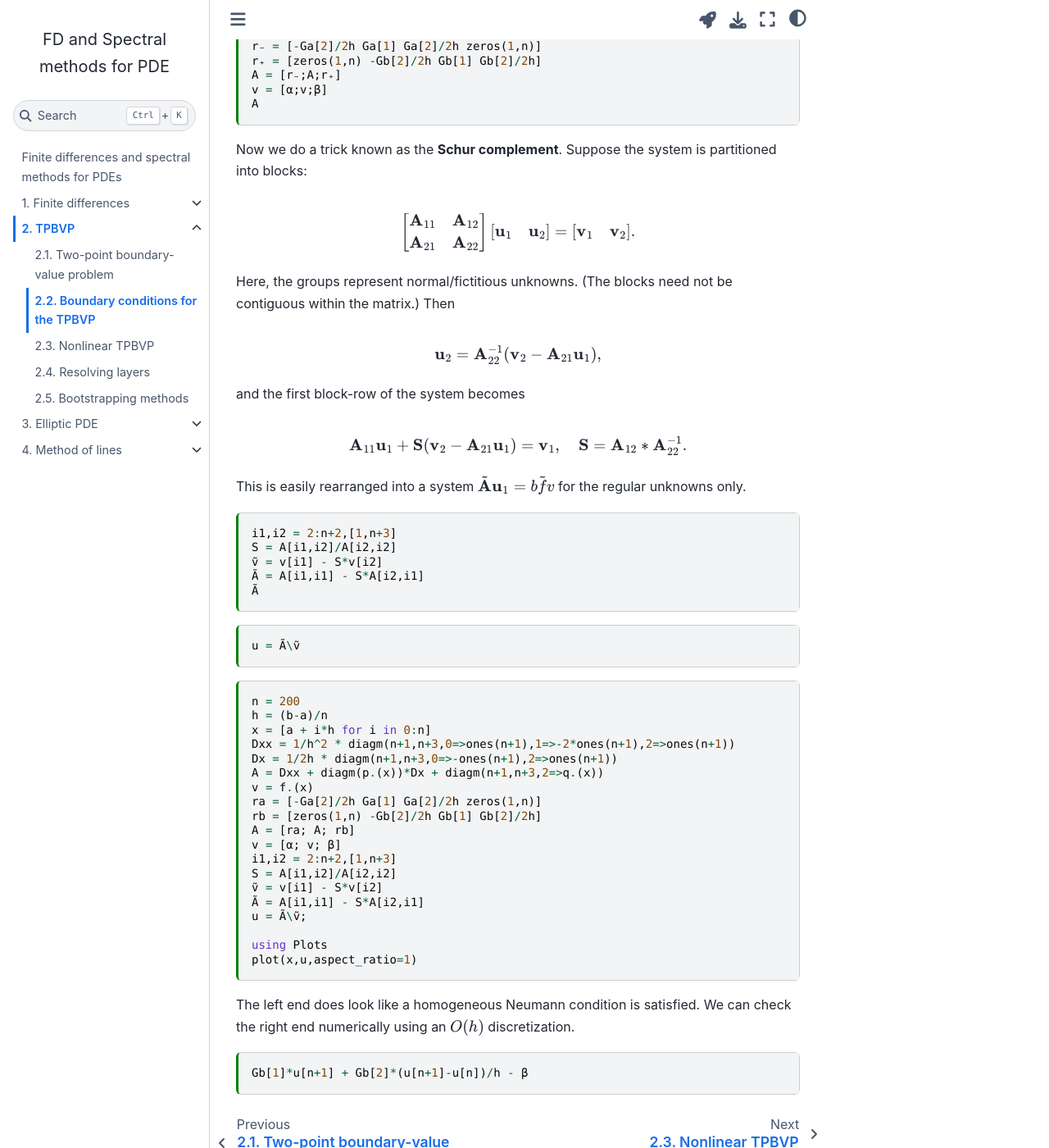
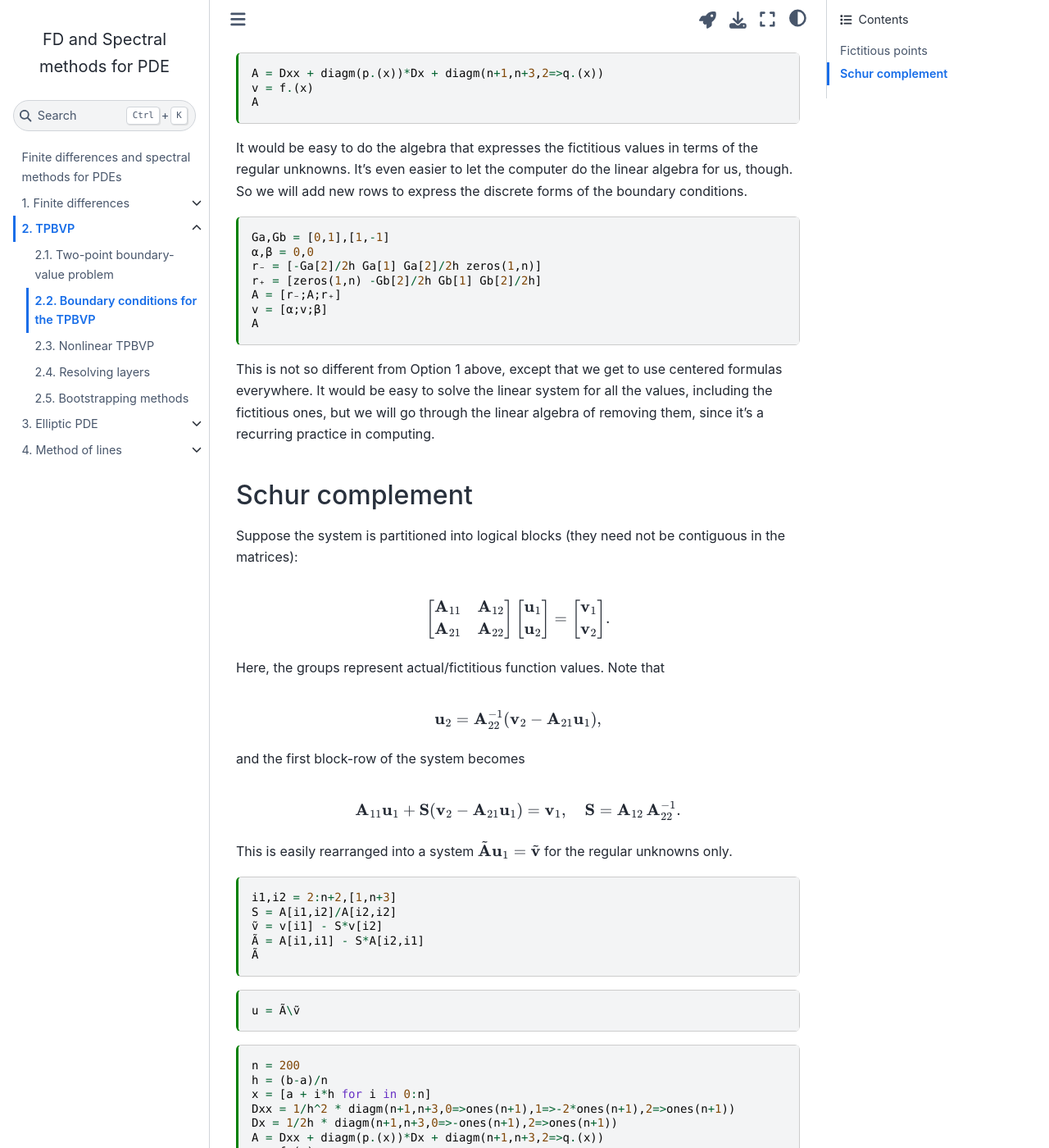
Before and after one commit to tobydriscoll/fd-spectral-notes, a Jupyter Book: the page built from tpbvp/bc.md, in a window 1280 px wide and 1400 px high, scrolled down 1729 px. Shown: the whole window at 82% size. Built offline with Jupyter Book 1.0.4 settings and Sphinx 7.4.7 and the Sphinx Book theme 1.1.4, drawn with Linux system fonts in a browser that asks for light colours; some of the changed text lies outside the part shown.

Commit message:
Improvements to tpbvp

````diff
--- a/Project.toml
+++ b/Project.toml
@@ -6,6 +6,7 @@
 Krylov = "ba0b0d4f-ebba-5204-a429-3ac8c609bfb7"
 LinearAlgebra = "37e2e46d-f89d-539d-b4ee-838fcccc9c8e"
 LinearMaps = "7a12625a-238d-50fd-b39a-03d52299707e"
+NLsolve = "2774e3e8-f4cf-5e23-947b-6d7e65073b56"
 OrdinaryDiffEq = "1dea7af3-3e70-54e6-95c3-0bf5283fa5ed"
 PlotlyJS = "f0f68f2c-4968-5e81-91da-67840de0976a"
 Plots = "91a5bcdd-55d7-5caf-9e0b-520d859cae80"
--- a/tpbvp/bc.md
+++ b/tpbvp/bc.md
@@ -23,13 +23,22 @@
 G_{21}u(b) + G_{22}u'(b)  &= \beta,
 $$
 
-and now ask what happens when the boundary conditions are not of Dirichlet type. Of particular interest is the **Neumann** case in which $G_{11}=G_{21}=0$. Recall that the discretization of the ODE leads to the linear system
+and now ask what happens when the boundary conditions are not of Dirichlet type. Of particular interest is the **Neumann** case in which $G_{11}=G_{21}=0$.
+
+Recall that the discretization of the ODE leads to the initial linear system
 
 $$
 \bfA \bfu = \bff, \qquad \bfA = \bfD_{xx} + \bfP \bfD_{x} + \bfQ.
 $$
 
-There are two common approaches used. One is to copy what we did for the Dirichlet case and replace the first and last rows with discrete forms of the boundary conditions. Here, we'll look at the method of **fictitious points** or **ghost points**.
+In the previous chapter, we used two different approaches to incorporate BCs:
+
+1. Replace the boundary collocation rows with (discretized) equations for the BCs.
+2. Use the BCs to remove two of the unknowns from the system, as well as the collocated equations on the boundary.
+
+Option 1 is fairly straightforward, though care should be taken to ensure that all the rows of the final matrix have roughly the same scale (as a function of step size). Option 2 is easy for Dirichlet conditions, and it's more convenient for some theoretical analyses. Here we will look at a third variation, the method of **fictitious points** or **ghost points**.
+
+## Fictitious points
 
 Note that we could discretize the ODE all the way to the boundary if we had access to the values $u_{-1}$ and $u_{n+1}$, e.g.,
 
@@ -90,22 +99,26 @@
 A
 ```
 
-Now we do a trick known as the **Schur complement**. Suppose the system is partitioned into blocks:
+This is not so different from Option 1 above, except that we get to use centered formulas everywhere. It would be easy to solve the linear system for all the values, including the fictitious ones, but we will go through the linear algebra of removing them, since it's a recurring practice in computing.
+
+## Schur complement
+
+Suppose the system is partitioned into logical blocks (they need not be contiguous in the matrices):
 
 $$
 \begin{bmatrix}
   \bfA_{11} & \bfA_{12} \\ \bfA_{21} & \bfA_{22}
 \end{bmatrix}
 \begin{bmatrix}
-  \bfu_1 & \bfu_2
+  \bfu_1 \\ \bfu_2
 \end{bmatrix}
 =
 \begin{bmatrix}
-  \bfv_1 & \bfv_2
+  \bfv_1 \\ \bfv_2
 \end{bmatrix}.
 $$
 
-Here, the groups represent normal/fictitious unknowns. (The blocks need not be contiguous within the matrix.) Then
+Here, the groups represent actual/fictitious function values. Note that
 
 $$
 \bfu_2 = \mathbf{A}_{22}^{-1} (\bfv_2 - \bfA_{21}\bfu_1),
@@ -114,10 +127,10 @@
 and the first block-row of the system becomes
 
 $$
-\bfA_{11} \bfu_1 + \mathbf{S}(\bfv_2 - \bfA_{21}\bfu_1) = \bfv_1, \quad \mathbf{S} = \bfA_{12}*\mathbf{A}_{22}^{-1}.
+\bfA_{11} \bfu_1 + \mathbf{S}(\bfv_2 - \bfA_{21}\bfu_1) = \bfv_1, \quad \mathbf{S} = \bfA_{12}\,\mathbf{A}_{22}^{-1}.
 $$
 
-This is easily rearranged into a system $\tilde{\bfA} \bfu_1 = \tilde{bfv}$ for the regular unknowns only.
+This is easily rearranged into a system $\tilde{\bfA} \bfu_1 = \tilde{\bfv}$ for the regular unknowns only.
 
 ```{code-cell}
 i1,i2 = 2:n+2,[1,n+3]
@@ -153,7 +166,7 @@
 plot(x,u,aspect_ratio=1)
 ```
 
-The left end does look like a homogeneous Neumann condition is satisfied. We can check the right end numerically using an $O(h)$ discretization.
+The left end does look like a homogeneous Neumann condition is satisfied. We can check the right end casually using a first-order discretization:
 
 ```{code-cell}
 Gb[1]*u[n+1] + Gb[2]*(u[n+1]-u[n])/h - β
````
Also changed, not shown: tpbvp/bootstrap.md (+10 -10 lines), tpbvp/layers.md (+3 -6 lines), tpbvp/nonlinear.md (+23 -35 lines), 1 other file.
